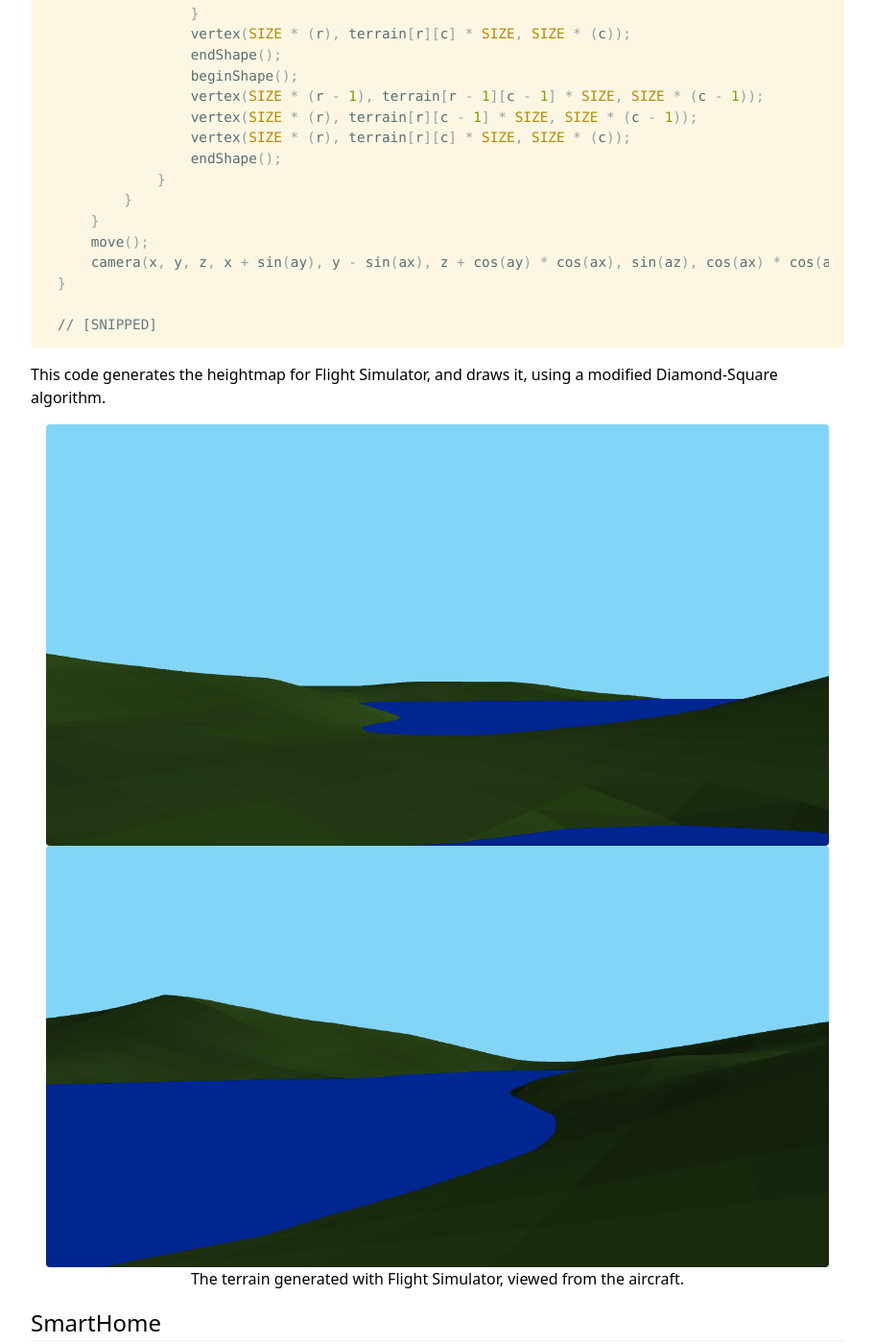
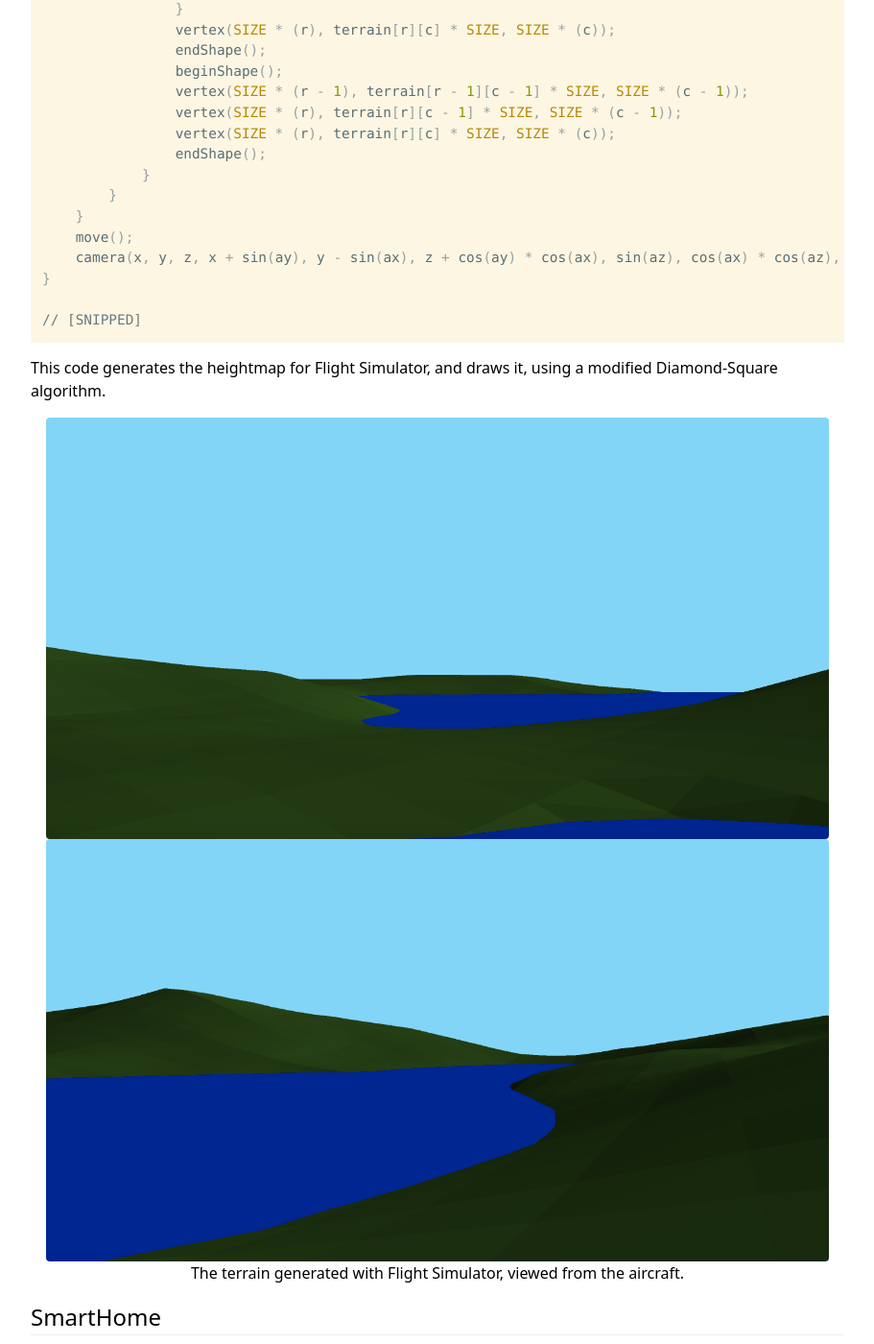
Before and after one commit to saagarjha/saagarjha.github.io, a Jekyll site: the page built from about/portfolio/index.md, in a window 1280 px wide and 1400 px high, scrolled down 10529 px. Shown: the whole window at 96% size, without its empty margins (184-1095 px from the left). Built offline with Jekyll 4.4.1, drawn with Linux system fonts in a browser that asks for light colours.

Commit message:
Update styles

```diff
--- a/_sass/_navigation.scss
+++ b/_sass/_navigation.scss
@@ -1,6 +1,6 @@
 @import "adaptive";
 
-$nav_items: 5;
+$nav_items: 4;
 $nav_background_color: (
 	light: #EEE,
 	dark: #111,
@@ -25,6 +25,7 @@
 
 nav {
 	@include adaptive(background-color, $nav_background_color);
+
 	ul {
 		list-style-type: none;
 		padding: 0;
--- a/_sass/_syntax-highlight.scss
+++ b/_sass/_syntax-highlight.scss
@@ -1,12 +1,17 @@
 .highlight table td {
-	padding: 5px;
+	padding: 0;
 }
 
 .highlight table pre {
 	margin: 0;
 }
 
-.highlight, .highlight .w {
+pre.highlight {
+	word-wrap: initial;
+	overflow: auto;
+}
+
+.highlight, .highlight .w, code.highlighter-rouge {
 	color: #586e75;
 	background-color: #fdf6e3;
 
--- a/css/page.scss
+++ b/css/page.scss
@@ -33,13 +33,13 @@
 $img_border_radius: 0.25rem;
 
 $pre_font: 0.9rem Menlo, monospace;
-$code_font_family: Menlo, monospace;
 $pre_line_height: 1.5;
 $pre_tab_size: 4;
-$pre_margin: 1rem;
 $pre_padding: 0.75rem;
 $lineno_border_right: 0.1rem solid;
 $highlight_border_radius: $img_border_radius;
+$code_font_family: Menlo, monospace;
+$code_padding:0.25rem;
 
 $blockquote_margin: 0.5rem 0 0.5rem 2rem;
 $blockquote_color: (
@@ -77,9 +77,6 @@
 article * {
 	max-width: 100%;
 }
-article pre {
-	overflow: auto;
-}
 
 p {
 	margin: $p_margin_size;
@@ -106,7 +103,6 @@
 pre {
 	font: $pre_font;
 	tab-size: $pre_tab_size;
-	margin: $pre_margin;
 	padding: $pre_padding;
 	line-height: $pre_line_height;
 
@@ -122,13 +118,14 @@
 
 code {
 	font-family: $code_font_family;
+	padding: $code_padding;
 }
 
 samp {
 	font-family: $code_font_family
 }
 
-.highlight {
+pre.highlight, .highlighter-rouge {
 	border-radius: $highlight_border_radius;
 }
 
--- a/css/post.scss
+++ b/css/post.scss
@@ -4,7 +4,7 @@
 $time_color: #AAA;
 $time_margin: 0rem 0rem;
 
-$section_margin: 1rem;
+$section_margin: 0rem;
 
 $p_margin: 1rem 0;
 
```
